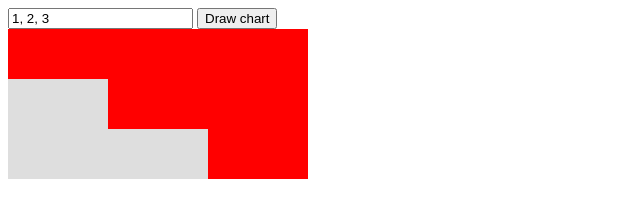
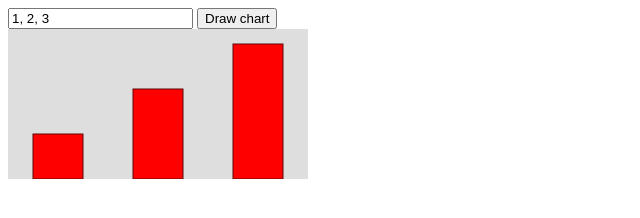
Before and after one commit to ramadanomar/multimedia-seminar, a plain HTML site: page 1098-2-bar-chart/index.html in a window 1280 px wide. Shown: the whole page, without its empty margins (0-640 px from the left). Drawn offline with Linux system fonts and the light colour scheme.

Commit message:
add border outline to bar charts

```diff
--- a/1098-2-bar-chart/canvas-bar-chart-library.js
+++ b/1098-2-bar-chart/canvas-bar-chart-library.js
@@ -1,5 +1,4 @@
 class BarChart {
-
   /**
    * The canvas on which the bar chart will be displayed
    */
@@ -9,7 +8,7 @@ class BarChart {
    * Construts a new instance
    * @param {HTMLCanvasElement} canvas
    */
-    constructor(canvas){
+  constructor(canvas) {
     this.#canvas = canvas;
   }
 
@@ -17,9 +16,9 @@ class BarChart {
    * Draws the bar chart
    * @param {Array<number>} values
    */
-    draw(values){
-        const context = this.#canvas.getContext('2d');
-        context.fillStyle = '#DEDEDE';
+  draw(values) {
+    const context = this.#canvas.getContext("2d");
+    context.fillStyle = "#DEDEDE";
     context.fillRect(0, 0, this.#canvas.width, this.#canvas.height);
 
     const maxValue = Math.max(...values);
@@ -27,15 +26,20 @@ class BarChart {
 
     const barWidth = this.#canvas.width / values.length;
 
-        context.fillStyle = 'red'; // #FF0000
-        for(let i = 0; i < values.length; i++){
+    context.fillStyle = "red"; // #FF0000
+    for (let i = 0; i < values.length; i++) {
       const barX = i * barWidth;
 
-            const barHeight = values[i] * f;
+      // inmultim cu 0.9 ca sa fie lungimea mai mica (90% din canvas height)
+      const barHeight = values[i] * f * 0.9;
 
-            const barY = 0;
+      const barY = this.#canvas.height - barHeight;
 
-            context.fillRect(barX, barY, barWidth, barHeight);
+      context.fillRect(barX + barWidth / 4, barY, barWidth / 2, barHeight);
+
+      // Tema
+      context.strokeStyle = "#5e0808";
+      context.strokeRect(barX + barWidth / 4, barY, barWidth / 2, barHeight);
     }
   }
 }
--- a/1098-2-bar-chart/index.html
+++ b/1098-2-bar-chart/index.html
@@ -1,14 +1,14 @@
 <!DOCTYPE html>
 <html lang="en">
   <head>
-    <meta charset="UTF-8">
-    <meta http-equiv="X-UA-Compatible" content="IE=edge">
-    <meta name="viewport" content="width=device-width, initial-scale=1.0">
+    <meta charset="UTF-8" />
+    <meta http-equiv="X-UA-Compatible" content="IE=edge" />
+    <meta name="viewport" content="width=device-width, initial-scale=1.0" />
     <title>Canvas BarChart</title>
   </head>
   <body>
     <form>
-        <input type="text" value="1, 2, 3">
+      <input type="text" value="1, 2, 3" />
       <button>Draw chart</button>
     </form>
     <canvas id="canvas-chart">
@@ -19,10 +19,9 @@
     <script>
       "use strict";
 
-        const canvasChart = document.getElementById('canvas-chart');
+      const canvasChart = document.getElementById("canvas-chart");
       const barChart = new BarChart(canvasChart);
-        barChart.draw([1,2,3]);
-
+      barChart.draw([1, 2, 3]);
     </script>
   </body>
 </html>
```
Lines whose indentation alone changed are shown as unchanged.
